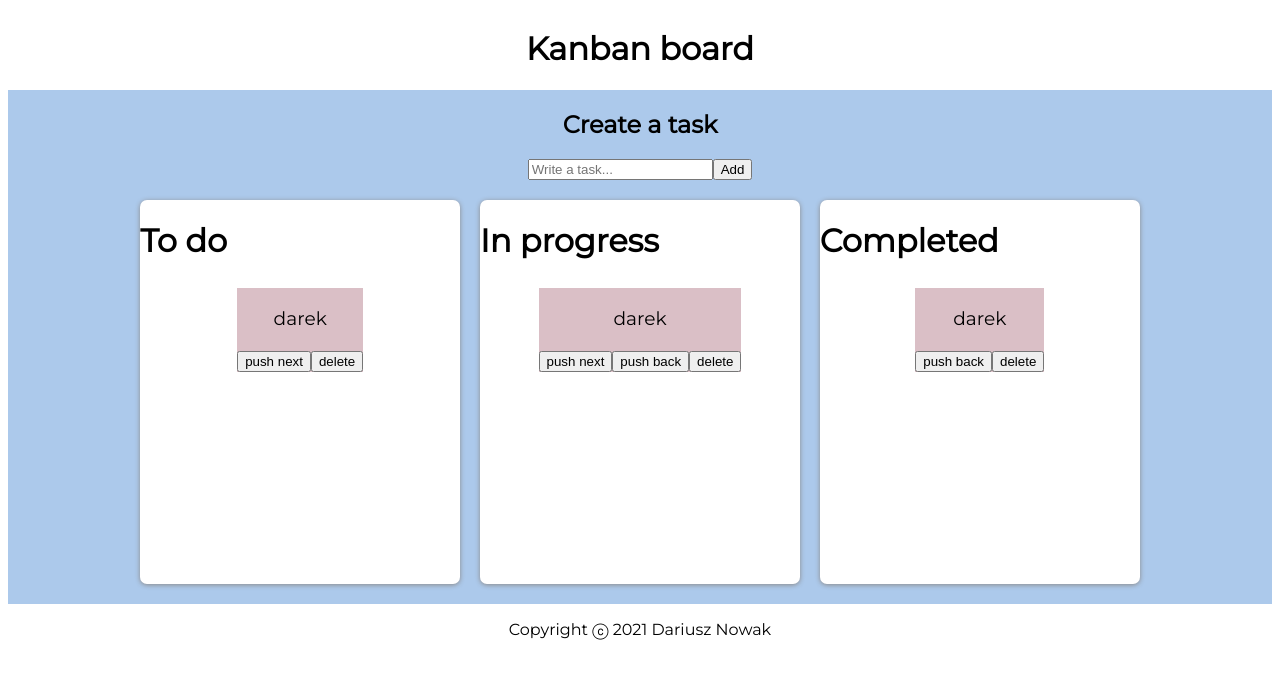
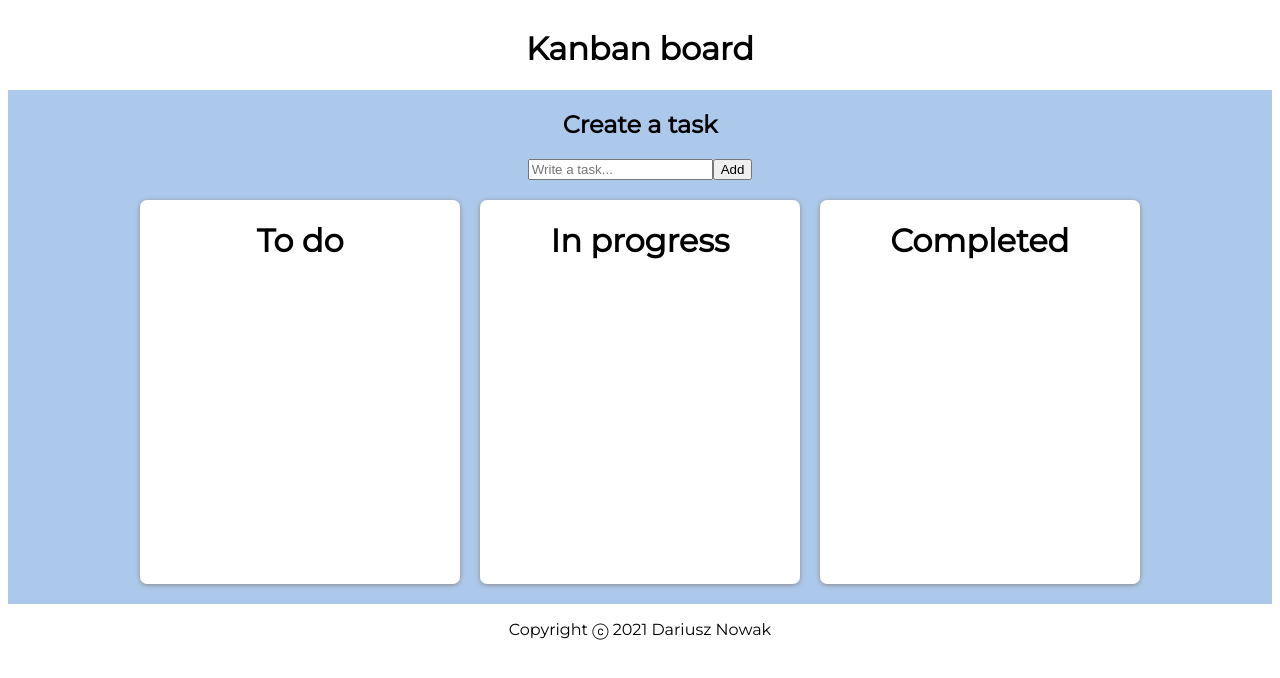
Before and after one commit to dariusznowak/kanban-board, a React (Create React App) app: page / in a window 1280 px wide. Shown: the top 678 px of the page. Built offline with nearby package versions, Linux system fonts and the light colour scheme; a web font is replaced by a local one.

Commit message:
Finished manipualting tasks elements

```diff
--- a/public/styles.css
+++ b/public/styles.css
@@ -63,6 +63,7 @@ html {
 
 .task-board-heading {
   min-width: 100%;
+  text-align: center;
 }
 
 .board-like {
--- a/src/components/BoardsContainer.js
+++ b/src/components/BoardsContainer.js
@@ -3,30 +3,89 @@ import TaskBoard from "./TaskBoard";
 import TaskInput from "./TaskInput";
 
 function BoardsContainer() {
-  const [task, setTask] = useState([]);
+  const [toDoTable, setToDoTask] = useState([]);
+  const [inProgressTable, setInProgressTask] = useState([]);
+  const [completedTable, setCompletedTask] = useState([]);
 
   function onAddTask(inputText) {
-    setTask(() => {
-      return [...task, inputText];
+    setToDoTask(() => {
+      return [...toDoTable, inputText];
     });
-    //console.log(task);
   }
 
-  //console.log(task);
+  function pushToNext(note, boardNameProp) {
+    if (boardNameProp === "to-do-board") {
+      setInProgressTask(() => {
+        return [...inProgressTable, note];
+      });
+    } else if (boardNameProp === "in-progress-board") {
+      setCompletedTask(() => {
+        return [...completedTable, note];
+      });
+    }
+  }
+
+  function pushToPrevious(note, boardNameProp) {
+    if (boardNameProp === "in-progress-board") {
+      setToDoTask(() => {
+        return [...toDoTable, note];
+      });
+    } else if (boardNameProp === "completed-board") {
+      setInProgressTask(() => {
+        return [...inProgressTable, note];
+      });
+    }
+  }
+
+  function deleteNote(id, boardNameProp) {
+    console.log("klik");
+    if (boardNameProp === "to-do-board") {
+      setToDoTask((prevNotes) => {
+        return prevNotes.filter((noteItem, index) => {
+          return index !== id;
+        });
+      });
+    } else if (boardNameProp === "in-progress-board") {
+      setInProgressTask((prevNotes) => {
+        return prevNotes.filter((noteItem, index) => {
+          return index !== id;
+        });
+      });
+    } else if (boardNameProp === "completed-board") {
+      setCompletedTask((prevNotes) => {
+        return prevNotes.filter((noteItem, index) => {
+          return index !== id;
+        });
+      });
+    }
+  }
 
   return (
     <div className="boards-container">
       <TaskInput onAddTask={onAddTask} />
 
       <div className="boards">
-        <TaskBoard taskTab={task} data="to-do-board" headingText={"To do"} />
         <TaskBoard
-          taskTab={[]}
+          taskTab={toDoTable}
+          pushNext={pushToNext}
+          deleteFun={deleteNote}
+          pushToPrevious={pushToPrevious}
+          data="to-do-board"
+          headingText={"To do"}
+        />
+        <TaskBoard
+          taskTab={inProgressTable}
+          pushNext={pushToNext}
+          deleteFun={deleteNote}
+          pushToPrevious={pushToPrevious}
           data="in-progress-board"
           headingText={"In progress"}
         />
         <TaskBoard
-          taskTab={[]}
+          taskTab={completedTable}
+          pushNext={pushToNext}
+          deleteFun={deleteNote}
+          pushToPrevious={pushToPrevious}
           data="completed-board"
           headingText={"Completed"}
         />
--- a/src/components/SingleTask.js
+++ b/src/components/SingleTask.js
@@ -1,16 +1,32 @@
 import React from "react";
 
 function SingleTask(props) {
+  function handleNextButton() {
+    props.pushNext(props.taskTab[props.id], props.data);
+    props.deleteFun(props.id, props.data);
+  }
+
+  function handleDeleteButton() {
+    props.deleteFun(props.id, props.data);
+  }
+
+  function handleBackButton() {
+    props.pushToPrevious(props.taskTab[props.id], props.data);
+    props.deleteFun(props.id, props.data);
+  }
+
   return (
     <div className="single-task">
       <p>{props.content}</p>
 
       {(props.data === "to-do-board" || props.data === "in-progress-board") && (
-        <button>push next</button>
+        <button onClick={handleNextButton}>push next</button>
       )}
       {(props.data === "in-progress-board" ||
-        props.data === "completed-board") && <button>push back</button>}
-      <button>delete</button>
+        props.data === "completed-board") && (
+        <button onClick={handleBackButton}>push back</button>
+      )}
+      <button onClick={handleDeleteButton}>delete</button>
     </div>
   );
 }
--- a/src/components/TaskBoard.js
+++ b/src/components/TaskBoard.js
@@ -2,20 +2,25 @@ import React from "react";
 import SingleTask from "./SingleTask";
 
 function TaskBoard(props) {
-  //const a = ["darek", "aue", "kurła", "nie dziela", "haha", "xddd"];
-  console.log(props.taskTab);
-  console.log("siema");
-
   return (
     <div className="task-board">
       <div className="task-board-heading">
         <h1>{props.headingText}</h1>
       </div>
       <div className={"board-like " + props.data}>
-        <SingleTask content={"darek"} data={props.data} />
-
         {props.taskTab.map((noteItem, index) => {
-          return <SingleTask content={noteItem} key={index} id={index} />;
+          return (
+            <SingleTask
+              content={noteItem}
+              key={index}
+              id={index}
+              data={props.data}
+              pushNext={props.pushNext}
+              deleteFun={props.deleteFun}
+              pushToPrevious={props.pushToPrevious}
+              taskTab={props.taskTab}
+            />
+          );
         })}
       </div>
     </div>
```
